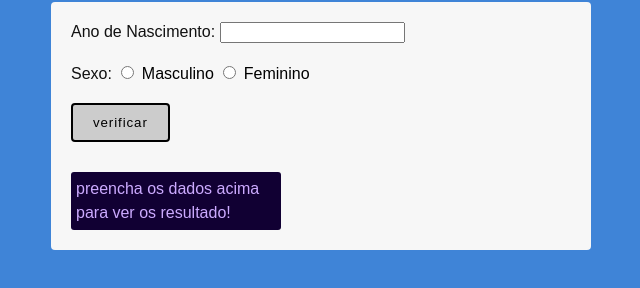
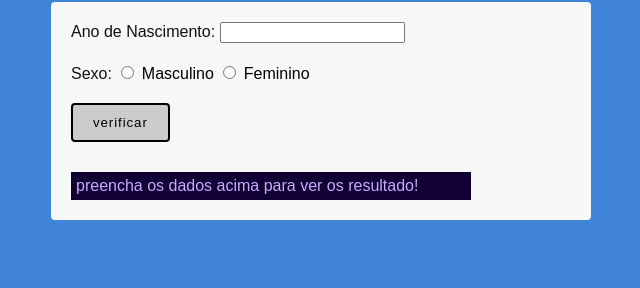
Before and after one commit to mateusborges20/site2, a plain HTML site: page index.html in a window 1280 px wide. Shown: the part 78-366 px from the top of the page, without its empty margins (319-959 px from the left). Drawn offline with Linux system fonts and the light colour scheme.

Commit message:
Revert "alteração no paragrafo"
This reverts commit 7ef2edff5001f12173e17ae7403479bcd76dfbe6.

```diff
--- a/estilo.css
+++ b/estilo.css
@@ -46,9 +46,7 @@ p {
   margin: 0px;
   background: #103;
   padding: 5px;
-  width: 200px;
-  line-height: 1.5;
-  border-radius: 3px;
+  width: 390px;
   color: #caf;
   margin-top: 20px;
 }
```
